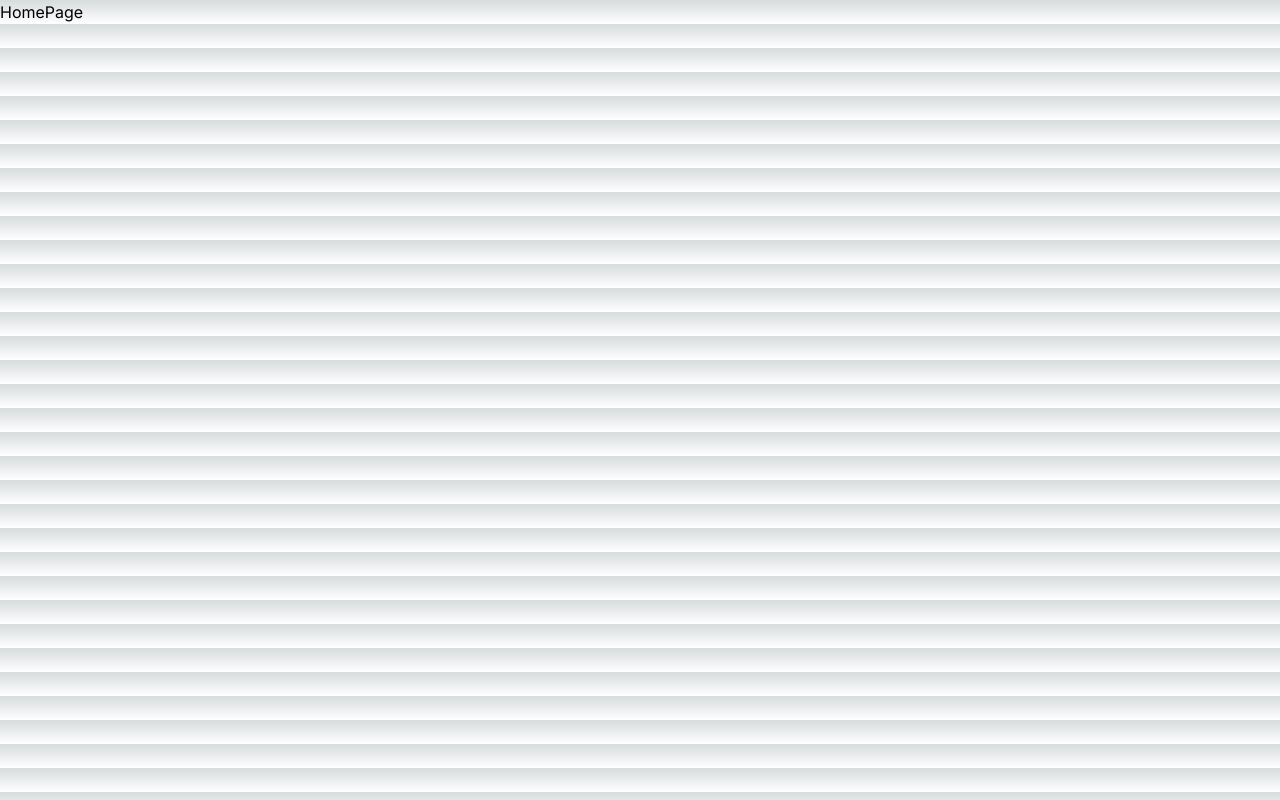
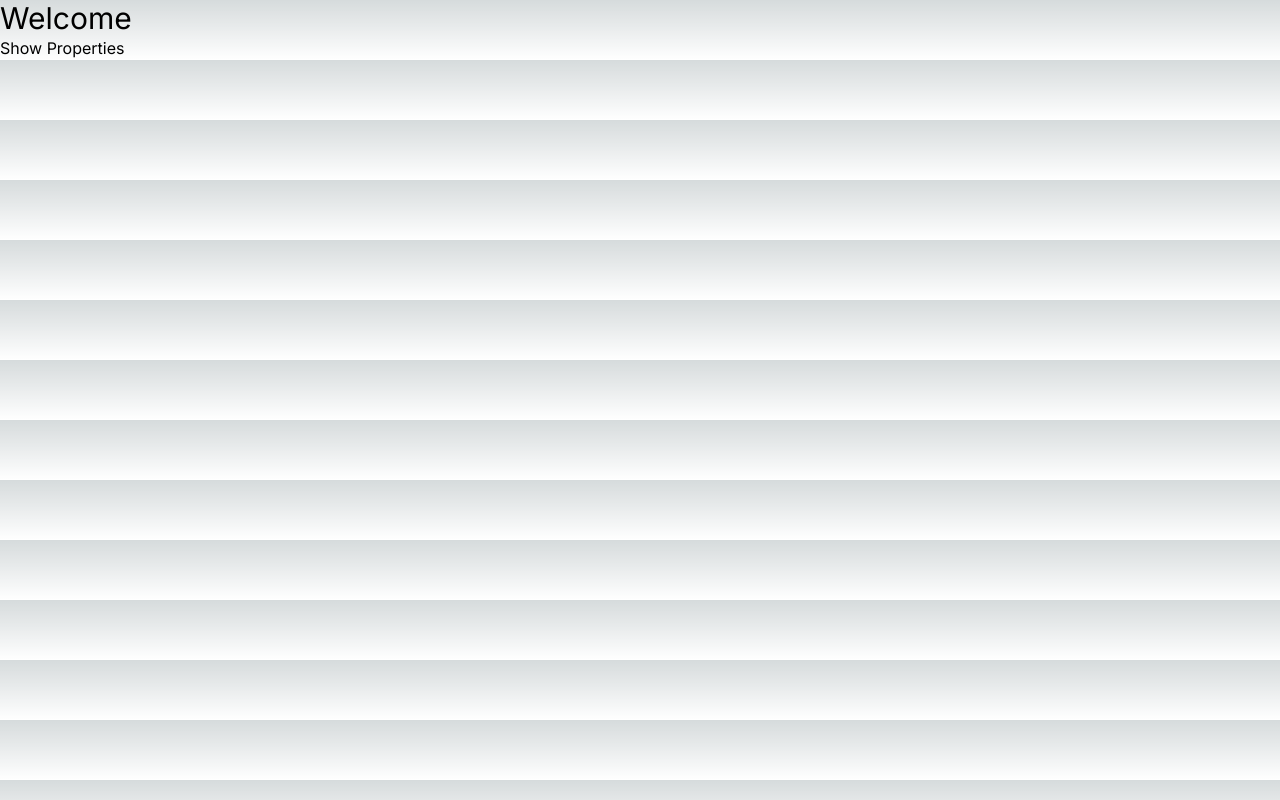
Before and after one commit to aviv-maman/property-rental, a Next.js app: page / in a window 1280 px wide. Built offline with nearby package versions, Linux system fonts and the light colour scheme.

Commit message:
eslintrc

```diff
--- a/app/page.tsx
+++ b/app/page.tsx
@@ -1,5 +1,10 @@
 const HomePage: React.FC = () => {
-  return <div>HomePage</div>;
+  return (
+    <div>
+      <h1 className='text-3xl'>Welcome</h1>
+      <a href='/properties'>Show Properties</a>
+    </div>
+  );
 };
 
 export default HomePage;
--- /dev/null
+++ b/app/properties/[id]/page.tsx
@@ -0,0 +1,7 @@
+interface PropertyPageProps {}
+
+const PropertyPage: React.FC<PropertyPageProps> = (props) => {
+  return <div>PropertyPage</div>;
+};
+
+export default PropertyPage;
--- /dev/null
+++ b/app/properties/add/page.tsx
@@ -0,0 +1,7 @@
+interface PropertyAddPageProps {}
+
+const PropertyAddPage: React.FC<PropertyAddPageProps> = (props) => {
+  return <div>PropertyAddPage</div>;
+};
+
+export default PropertyAddPage;
--- /dev/null
+++ b/app/properties/page.tsx
@@ -0,0 +1,7 @@
+interface PropertiesPageProps {}
+
+const PropertiesPage: React.FC<PropertiesPageProps> = (props) => {
+  return <div>PropertiesPage</div>;
+};
+
+export default PropertiesPage;
```
Also changed, not shown: .eslintrc.json.
